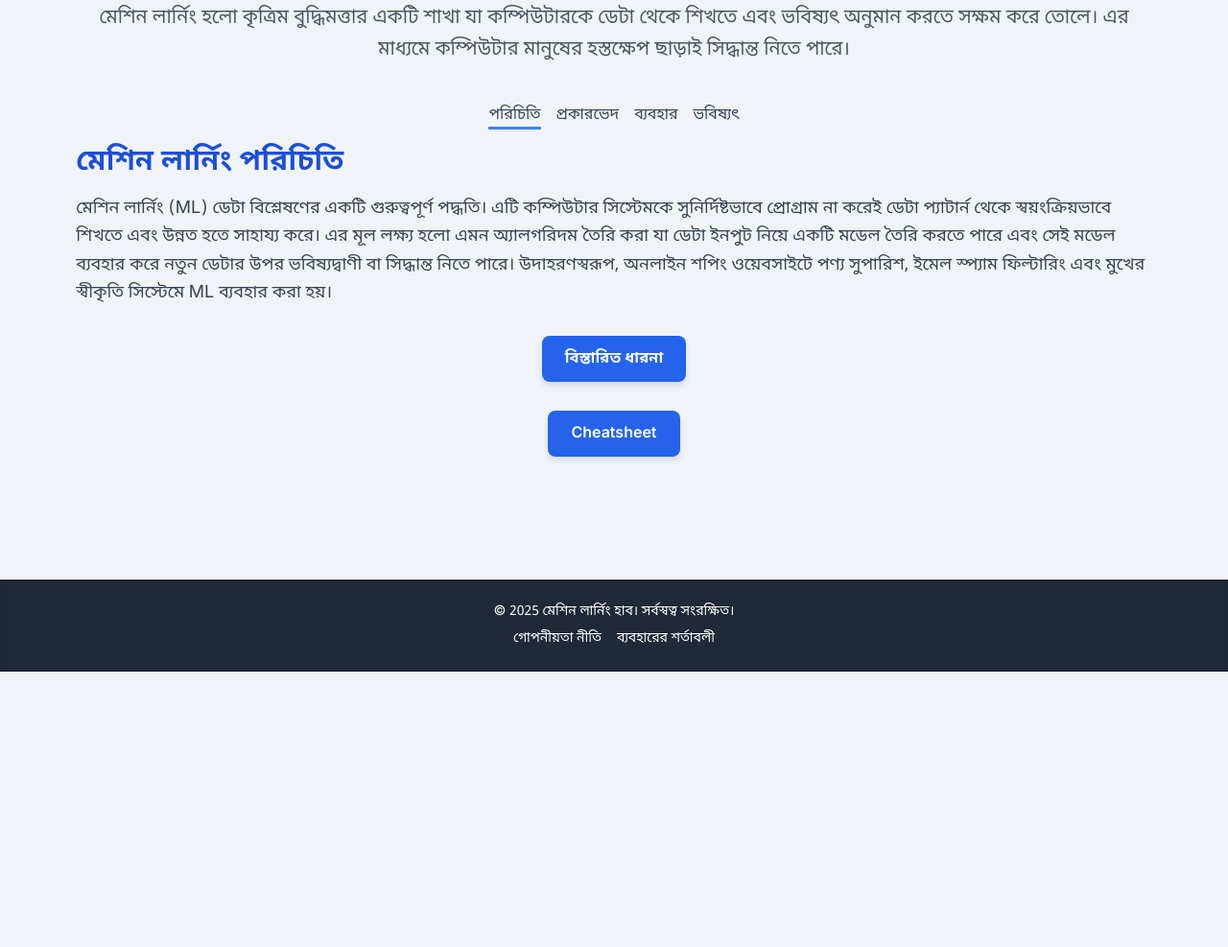
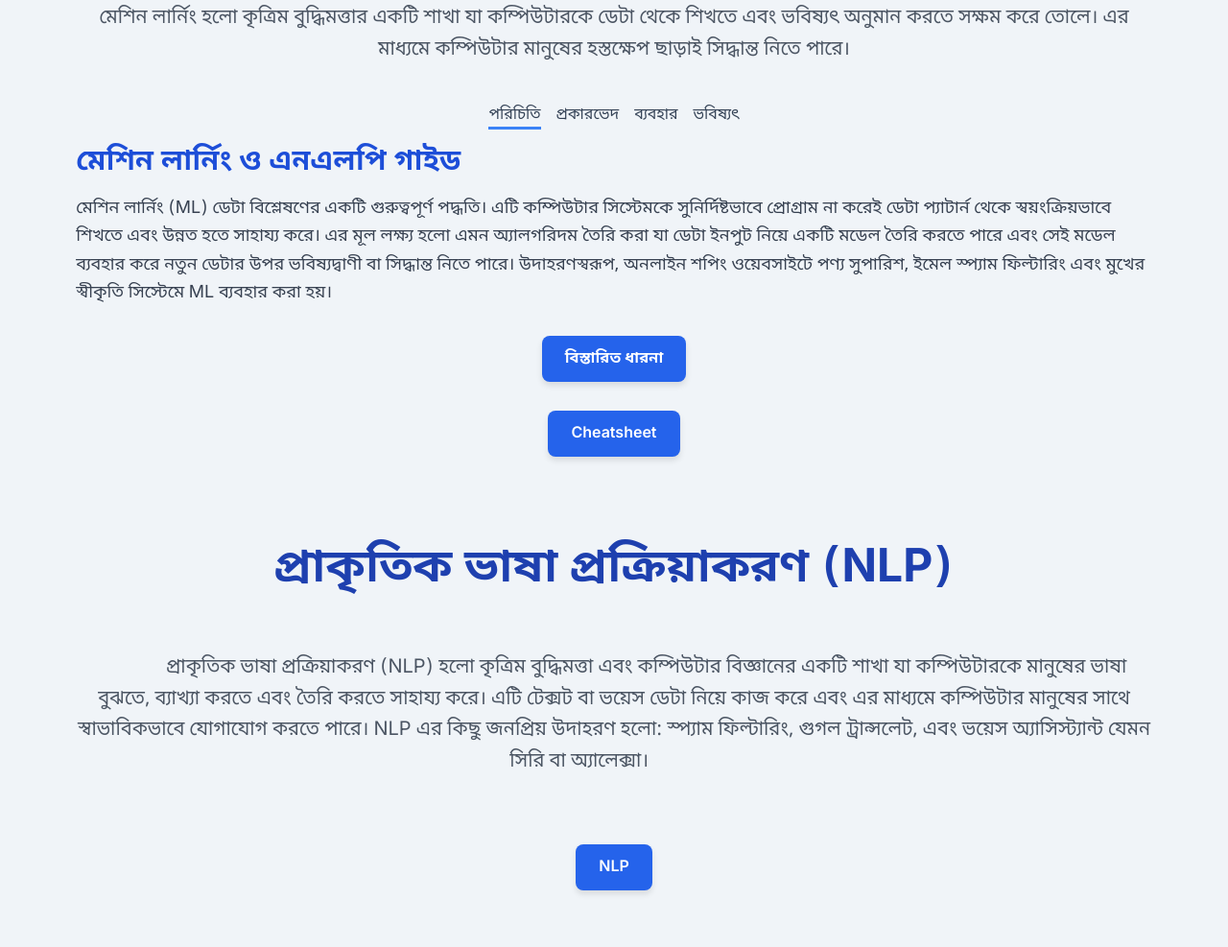
Before and after one commit to proshanta000/proshanta000.github.io, a plain HTML site: page index.html in a window 1280 px wide. Shown: the part 169-1156 px from the top of the page at 96% size. Before the commit the page ends 869 px from the top, so only its background shows below. Drawn offline with nearby package versions, Linux system fonts and the light colour scheme.

Commit message:
Update index.html

```diff
--- a/index.html
+++ b/index.html
@@ -147,7 +147,7 @@
             <div id="tab-contents">
                 <!-- Intro Tab Content -->
                 <div id="intro" class="tab-content active">
-                    <h3 class="text-3xl font-semibold text-blue-700 mb-4">মেশিন লার্নিং পরিচিতি</h3>
+                    <h3 class="text-3xl font-semibold text-blue-700 mb-4">মেশিন লার্নিং ও এনএলপি গাইড</h3>
                     <p class="text-lg text-gray-700 leading-relaxed">
                         মেশিন লার্নিং (ML) ডেটা বিশ্লেষণের একটি গুরুত্বপূর্ণ পদ্ধতি। এটি কম্পিউটার সিস্টেমকে সুনির্দিষ্টভাবে প্রোগ্রাম না করেই ডেটা প্যাটার্ন থেকে স্বয়ংক্রিয়ভাবে শিখতে এবং উন্নত হতে সাহায্য করে। এর মূল লক্ষ্য হলো এমন অ্যালগরিদম তৈরি করা যা ডেটা ইনপুট নিয়ে একটি মডেল তৈরি করতে পারে এবং সেই মডেল ব্যবহার করে নতুন ডেটার উপর ভবিষ্যদ্বাণী বা সিদ্ধান্ত নিতে পারে। উদাহরণস্বরূপ, অনলাইন শপিং ওয়েবসাইটে পণ্য সুপারিশ, ইমেল স্প্যাম ফিল্টারিং এবং মুখের স্বীকৃতি সিস্টেমে ML ব্যবহার করা হয়।
                     </p>
@@ -215,6 +215,19 @@
                 </a>
 			</div>
         </div>
+		<div id="nlp" class="container-wrapper mx-auto card p-8">
+        	<h2 class="text-5xl font-extrabold text-center text-blue-800 mb-8 leading-tight">প্রাকৃতিক ভাষা প্রক্রিয়াকরণ (NLP)</h2>
+ 			<p class="text-xl text-center text-gray-600 mb-10 leading-relaxed">
+             প্রাকৃতিক ভাষা প্রক্রিয়াকরণ (NLP) হলো কৃত্রিম বুদ্ধিমত্তা এবং কম্পিউটার বিজ্ঞানের একটি শাখা যা কম্পিউটারকে মানুষের ভাষা বুঝতে, ব্যাখ্যা করতে এবং তৈরি করতে সাহায্য করে। এটি টেক্সট বা ভয়েস ডেটা নিয়ে কাজ করে এবং এর মাধ্যমে কম্পিউটার মানুষের সাথে স্বাভাবিকভাবে যোগাযোগ করতে পারে। NLP এর কিছু জনপ্রিয় উদাহরণ হলো: স্প্যাম ফিল্টারিং, গুগল ট্রান্সলেট, এবং ভয়েস অ্যাসিস্ট্যান্ট যেমন সিরি বা অ্যালেক্সা।
+             </p>
+			<div style="padding-top: 30px; display: flex; justify-content: center;">
+				<a href="nlp.html" style="text-decoration: none;">
+				<button style="background-color: #2563eb; color: white; padding: 12px 24px; border-radius: 8px; font-weight: 600; box-shadow: 0 4px 6px rgba(0, 0, 0, 0.1); transition: background-color 0.2s ease-in-out, transform 0.1s ease-in-out;" onmouseover="this.style.backgroundColor='#1d4ed8'; this.style.transform='translateY(-2px)';" onmouseout="this.style.backgroundColor='#2563eb'; this.style.transform='translateY(0)';">
+				NLP
+				</button>
+                </a>
+			</div>
+         </div>
     </main>
 
     <!-- Footer Section -->
```
